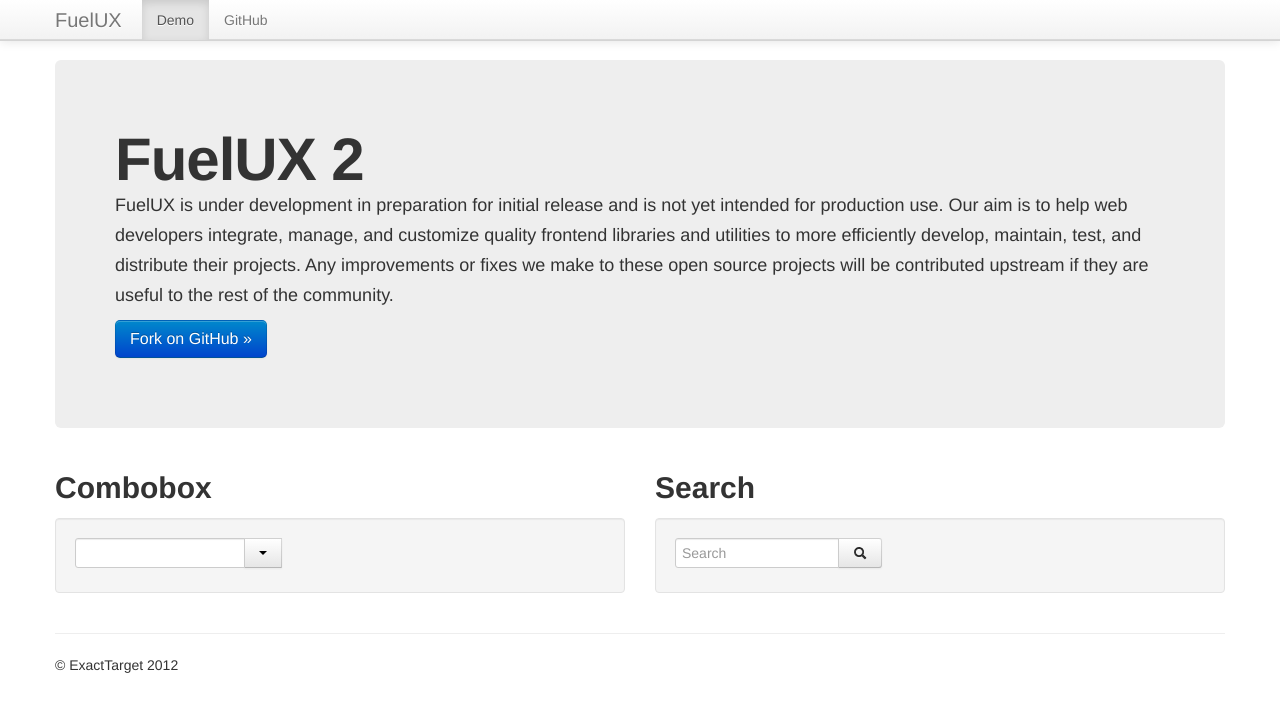
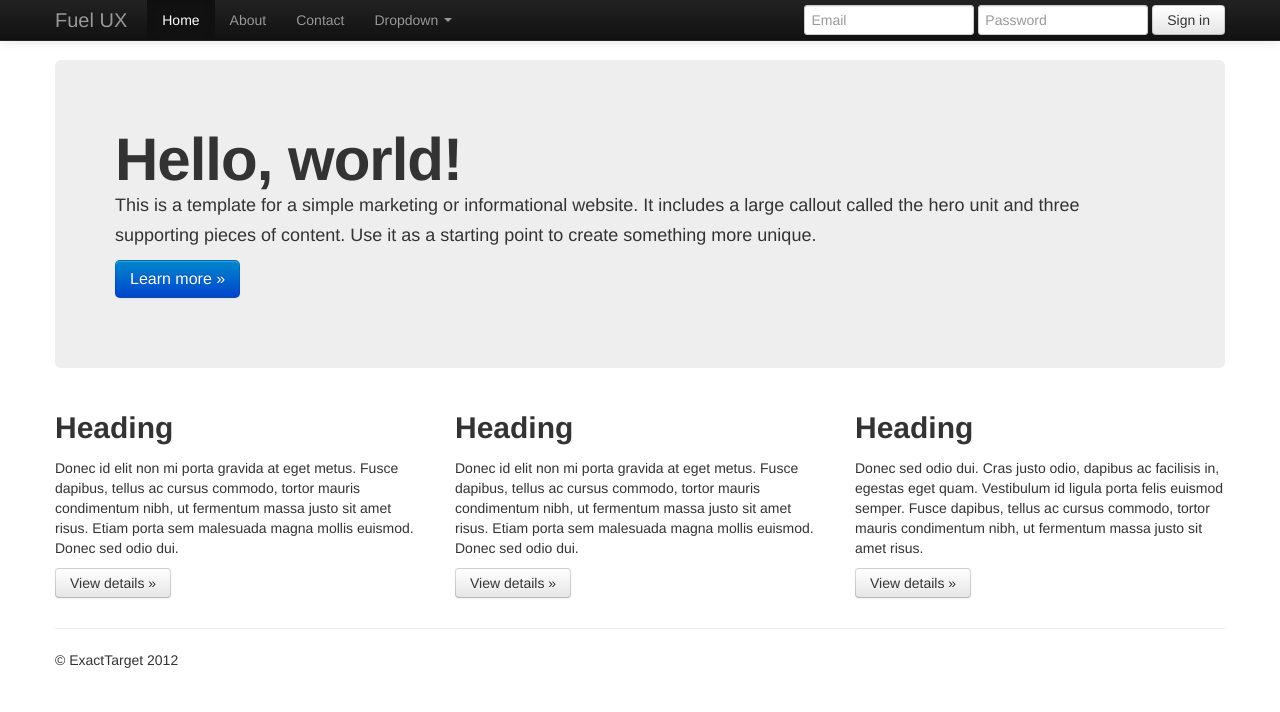
Before and after one commit to adamalex/fuelux-create, a website: page www/index.html in a window 1280 px wide. Drawn offline with Linux system fonts and the light colour scheme.

Commit message:
Use latest template from Bootstrap

```diff
--- a/www/index.html
+++ b/www/index.html
@@ -2,7 +2,7 @@
 <html lang="en" class="fuelux">
 <head>
 	<meta charset="utf-8">
-    <title>FuelUX 2</title>
+	<title>Fuel UX 2</title>
 	<meta name="viewport" content="width=device-width, initial-scale=1.0">
 	<meta name="description" content="">
 	<meta name="author" content="">
@@ -22,12 +22,19 @@
 	<script src="http://html5shim.googlecode.com/svn/trunk/html5.js"></script>
 	<![endif]-->
 
+	<!-- Le fav and touch icons -->
+	<link rel="shortcut icon" href="../assets/ico/favicon.ico">
+	<link rel="apple-touch-icon-precomposed" sizes="144x144" href="../assets/ico/apple-touch-icon-144-precomposed.png">
+	<link rel="apple-touch-icon-precomposed" sizes="114x114" href="../assets/ico/apple-touch-icon-114-precomposed.png">
+	<link rel="apple-touch-icon-precomposed" sizes="72x72" href="../assets/ico/apple-touch-icon-72-precomposed.png">
+	<link rel="apple-touch-icon-precomposed" href="../assets/ico/apple-touch-icon-57-precomposed.png">
+
 	<script data-main="js/app" src="lib/require.js"></script>
 </head>
 
 <body>
 
-    <div class="navbar navbar-fixed-top">
+<div class="navbar navbar-inverse navbar-fixed-top">
 	<div class="navbar-inner">
 		<div class="container">
 			<a class="btn btn-navbar" data-toggle="collapse" data-target=".nav-collapse">
@@ -35,12 +42,30 @@
 				<span class="icon-bar"></span>
 				<span class="icon-bar"></span>
 			</a>
-          <a class="brand" href="#">FuelUX</a>
-          <div class="nav-collapse">
+			<a class="brand" href="#">Fuel UX</a>
+			<div class="nav-collapse collapse">
 				<ul class="nav">
-              <li class="active"><a href="#">Demo</a></li>
-              <li><a href="https://github.com/ExactTarget/fuelux">GitHub</a></li>
+					<li class="active"><a href="#">Home</a></li>
+					<li><a href="#about">About</a></li>
+					<li><a href="#contact">Contact</a></li>
+					<li class="dropdown">
+						<a href="#" class="dropdown-toggle" data-toggle="dropdown">Dropdown <b class="caret"></b></a>
+						<ul class="dropdown-menu">
+							<li><a href="#">Action</a></li>
+							<li><a href="#">Another action</a></li>
+							<li><a href="#">Something else here</a></li>
+							<li class="divider"></li>
+							<li class="nav-header">Nav header</li>
+							<li><a href="#">Separated link</a></li>
+							<li><a href="#">One more separated link</a></li>
 						</ul>
+					</li>
+				</ul>
+				<form class="navbar-form pull-right">
+					<input class="span2" type="text" placeholder="Email">
+					<input class="span2" type="password" placeholder="Password">
+					<button type="submit" class="btn">Sign in</button>
+				</form>
 			</div><!--/.nav-collapse -->
 		</div>
 	</div>
@@ -50,35 +75,27 @@
 
 	<!-- Main hero unit for a primary marketing message or call to action -->
 	<div class="hero-unit">
-        <h1>FuelUX 2</h1>
-        <p>FuelUX is under development in preparation for initial release and is not yet intended for production use. Our aim is to help web developers integrate, manage, and customize quality frontend libraries and utilities to more efficiently develop, maintain, test, and distribute their projects. Any improvements or fixes we make to these open source projects will be contributed upstream if they are useful to the rest of the community.</p>
-        <p><a class="btn btn-primary btn-large" href="https://github.com/ExactTarget/fuelux">Fork on GitHub &raquo;</a></p>
+		<h1>Hello, world!</h1>
+		<p>This is a template for a simple marketing or informational website. It includes a large callout called the hero unit and three supporting pieces of content. Use it as a starting point to create something more unique.</p>
+		<p><a class="btn btn-primary btn-large">Learn more &raquo;</a></p>
 	</div>
 
 	<!-- Example row of columns -->
 	<div class="row">
-        <div class="span6">
-          <h2>Combobox</h2>
-			<div class="well">
-				<div class="input-append dropdown combobox">
-					<input class="span2" type="text"><button class="btn" data-toggle="dropdown"><i class="caret"></i></button>
-					<ul class="dropdown-menu">
-						<li><a href="#">Item One</a></li>
-						<li><a href="#">Item Two</a></li>
-						<li><a href="#">Item Three</a></li>
-						<li class="divider"></li>
-						<li><a href="#">Item After Divider</a></li>
-					</ul>
+		<div class="span4">
+			<h2>Heading</h2>
+			<p>Donec id elit non mi porta gravida at eget metus. Fusce dapibus, tellus ac cursus commodo, tortor mauris condimentum nibh, ut fermentum massa justo sit amet risus. Etiam porta sem malesuada magna mollis euismod. Donec sed odio dui. </p>
+			<p><a class="btn" href="#">View details &raquo;</a></p>
 		</div>
+		<div class="span4">
+			<h2>Heading</h2>
+			<p>Donec id elit non mi porta gravida at eget metus. Fusce dapibus, tellus ac cursus commodo, tortor mauris condimentum nibh, ut fermentum massa justo sit amet risus. Etiam porta sem malesuada magna mollis euismod. Donec sed odio dui. </p>
+			<p><a class="btn" href="#">View details &raquo;</a></p>
 		</div>
-        </div>
-        <div class="span6">
-          <h2>Search</h2>
-			<div class="well">
-				<div id="MySearch" class="input-append search">
-					<input type="text" class="input-medium" placeholder="Search"><button class="btn"><i class="icon-search"></i></button>
-				</div>
-			</div>
+		<div class="span4">
+			<h2>Heading</h2>
+			<p>Donec sed odio dui. Cras justo odio, dapibus ac facilisis in, egestas eget quam. Vestibulum id ligula porta felis euismod semper. Fusce dapibus, tellus ac cursus commodo, tortor mauris condimentum nibh, ut fermentum massa justo sit amet risus.</p>
+			<p><a class="btn" href="#">View details &raquo;</a></p>
 		</div>
 	</div>
 
```
Lines whose indentation alone changed are shown as unchanged.
